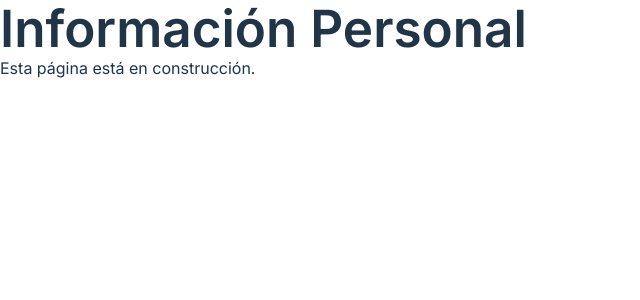
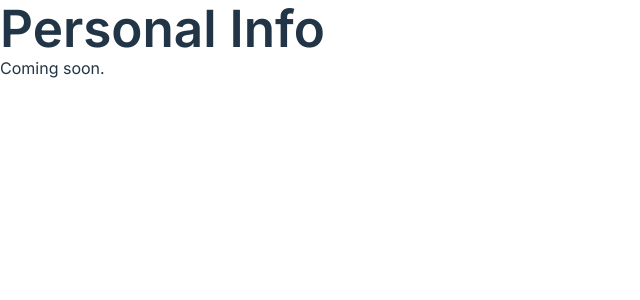
Before and after one commit to Fire-Fairy84/book_swipe_front, a React (Vite) app: page /personalinfo in a window 1280 px wide. Shown: the top 300 px of the page, without its empty margins (0-640 px from the left). Built offline with nearby package versions, Linux system fonts and the light colour scheme; sample sign-in values are in the browser's storage.

Commit message:
delete comments and english corrections

```diff
--- a/src/components/button/Button.jsx
+++ b/src/components/button/Button.jsx
@@ -2,7 +2,6 @@ import React from "react";
 import PropTypes from "prop-types";
 import styled from "styled-components";
 
-// Estilo para el botón
 const StyledButton = styled.button`
   background-color: #007a8c;
   border: 1px solid #ccc;
@@ -20,7 +19,6 @@ const StyledButton = styled.button`
   }
 `;
 
-// Componente Button que recibe props
 const Button = ({ text, onClick }) => {
   return <StyledButton onClick={onClick}>{text}</StyledButton>;
 };
--- a/src/pages/BookDetail.jsx
+++ /dev/null
@@ -1,13 +0,0 @@
-import React from "react";
-import { useParams } from "react-router-dom";
-
-function BookDetail() {
-  const { id } = useParams();
-  return (
-    <div>
-      <h1>Descripción del Libro {id}</h1>
-    </div>
-  );
-}
-
-export default BookDetail;
--- a/src/pages/Match.jsx
+++ /dev/null
@@ -1,13 +0,0 @@
-import React from "react";
-import { useParams } from "react-router-dom";
-
-function Match() {
-  const { id } = useParams();
-  return (
-    <div>
-      <h1>¡Tienes un Match con el Usuario {id}!</h1>
-    </div>
-  );
-}
-
-export default Match;
--- a/src/pages/PersonalInfo.jsx
+++ b/src/pages/PersonalInfo.jsx
@@ -3,8 +3,8 @@ import React from "react";
 function PersonalInfo() {
   return (
     <div>
-      <h1>Información Personal</h1>
-      <p>Esta página está en construcción.</p>
+      <h1>Personal Info</h1>
+      <p>Coming soon.</p>
     </div>
   );
 }
--- a/src/pages/addbook/AddBook.jsx
+++ b/src/pages/addbook/AddBook.jsx
@@ -58,7 +58,7 @@ const AddBook = () => {
   const [formData, setFormData] = useState({
     title: "",
     author: "",
-    description: "", // Añadimos el campo description
+    description: "",
     cover_image: null,
   });
 
--- a/src/pages/bookshelf/BookShelf.jsx
+++ b/src/pages/bookshelf/BookShelf.jsx
@@ -69,7 +69,6 @@ const BookShelf = () => {
     fetchBooks();
   }, []);
 
-  // Función para eliminar un libro
   const handleDelete = async (bookId) => {
     try {
       const token = localStorage.getItem("token");
@@ -79,7 +78,6 @@ const BookShelf = () => {
         },
       });
 
-      // Actualizar la lista de libros después de eliminar uno
       setBooks(books.filter((book) => book.id !== bookId));
     } catch (err) {
       console.error("Error deleting book:", err.message);
--- a/src/pages/favorites/Favorites.jsx
+++ b/src/pages/favorites/Favorites.jsx
@@ -4,8 +4,8 @@ import Navbar from "../../components/navbar/Navbar";
 function Favorites() {
   return (
     <div>
-      <h1>Favoritos</h1>
-      <p>Esta página está en construcción.</p>
+      <h1>Favorites</h1>
+      <p>Coming soon.</p>
       <Navbar />
     </div>
   );
--- a/src/pages/messages/Messages.jsx
+++ b/src/pages/messages/Messages.jsx
@@ -6,7 +6,6 @@ import Navbar from "../../components/navbar/Navbar";
 import Header from "../../components/header/Header";
 import styled from "styled-components";
 
-// Estilos para la lista de chats
 const MessagesContainer = styled.div`
   display: flex;
   flex-direction: column;
@@ -53,14 +52,12 @@ const MessagesPage = () => {
           return;
         }
 
-        // Obtener los matches desde la API
         const response = await axios.get(`${API_BASE_URL}matches/`, {
           headers: {
             Authorization: `Token ${token}`,
           },
         });
 
-        // Filtrar matches duplicados basados en el ID de usuario
         const uniqueMatches = response.data.filter(
           (match, index, self) =>
             index ===
--- a/src/pages/mySettings/MySettings.jsx
+++ b/src/pages/mySettings/MySettings.jsx
@@ -5,7 +5,7 @@ function MySettings() {
   return (
     <div>
       <h1>Settings</h1>
-      <p>Esta página está en construcción.</p>
+      <p>Coming soon.</p>
       <Navbar />
     </div>
   );
--- a/src/pages/profile/Profile.jsx
+++ b/src/pages/profile/Profile.jsx
@@ -5,7 +5,6 @@ import Header from "../../components/header/Header";
 import Navbar from "../../components/navbar/Navbar";
 import { useNavigate } from "react-router-dom";
 
-// Estilos para la página MyProfile
 const MyProfileContainer = styled.div`
   display: flex;
   flex-direction: column;
--- a/src/pages/register/Register.jsx
+++ b/src/pages/register/Register.jsx
@@ -29,12 +29,10 @@ function Register() {
 
       localStorage.setItem("token", response.data.token);
 
-      // Mostrar notificación de éxito
       setIsSuccess(true);
       setNotificationMessage("Register successful!");
       setShowNotification(true);
 
-      // Retrasar la redirección al login hasta que se muestre la notificación
       setTimeout(() => {
         navigate("/login");
       }, 2000);
```
